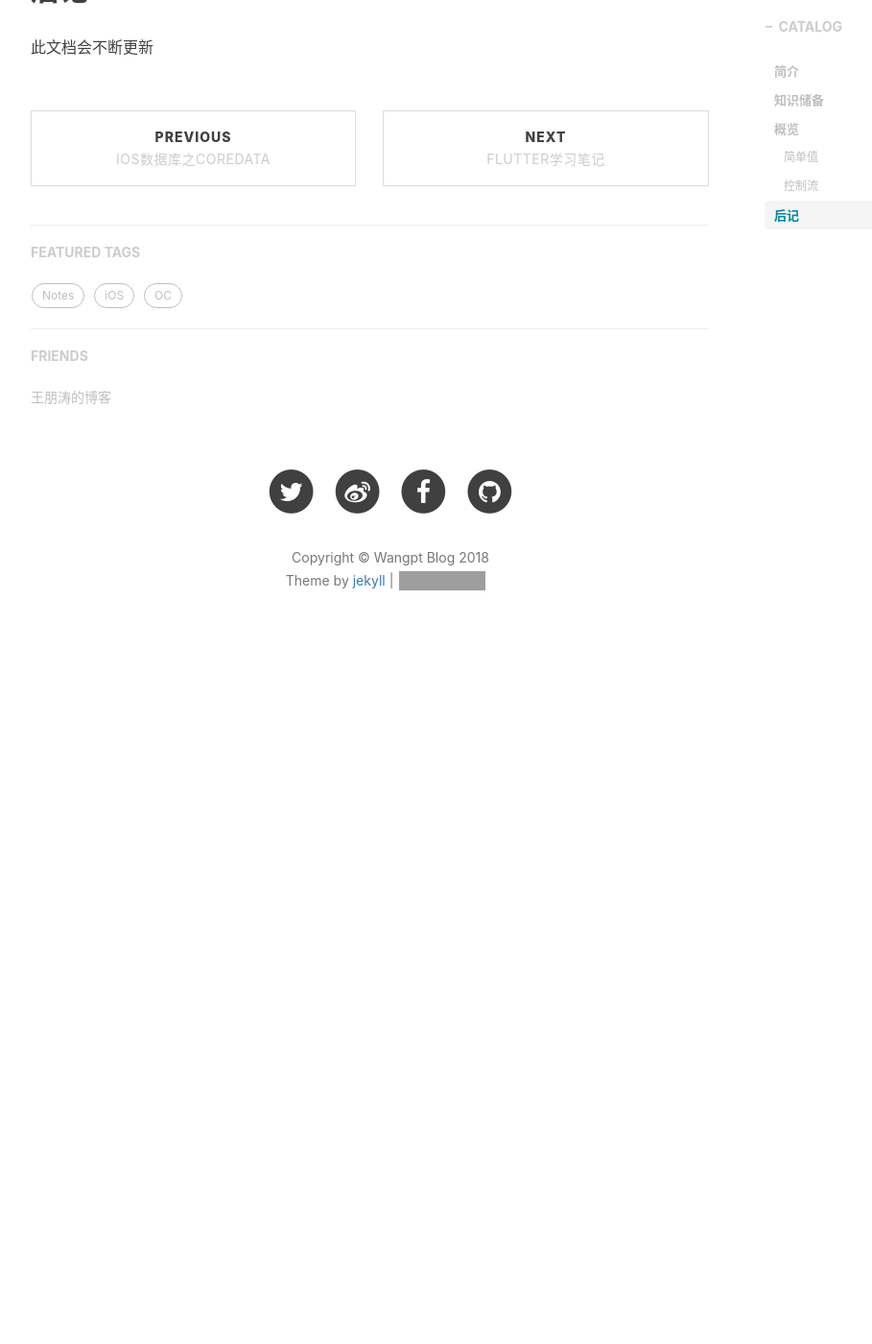
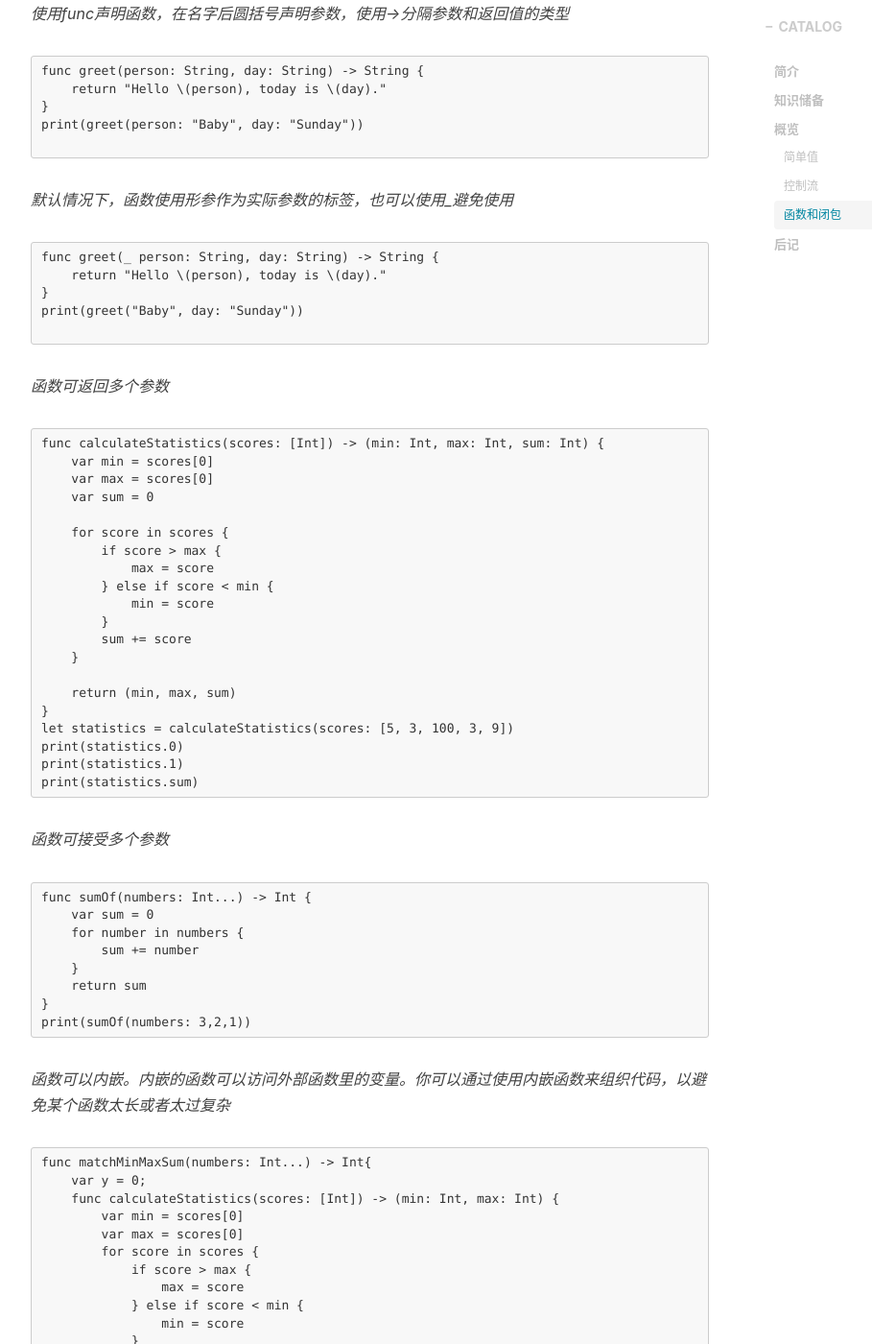
Before and after one commit to wangpt/wangpt.github.io, a Jekyll site: the page built from _posts/2018-09-22-swift-note的.markdown, in a window 1280 px wide and 1400 px high, scrolled down 4283 px. Shown: the whole window at 96% size, without its empty margins (233-1142 px from the left). Built offline with Jekyll 4.4.1, drawn with Linux system fonts in a browser that asks for light colours; nearby versions of some CDN libraries; comment, search, counter and statistics services are not loaded; before the commit the page ends 4992 px from its top, so only the background shows below that; some of the changed text lies outside the part shown; grey boxes are pictures that could not be loaded.

Commit message:
Update _posts/2018-09-22-swift-note的.markdown

````diff
--- a/_posts/2018-09-22-swift-note的.markdown
+++ b/_posts/2018-09-22-swift-note的.markdown
@@ -188,6 +188,107 @@ for i in 0...4 {
 }
 print(more)
 ```
+###### 函数和闭包
+
+*使用func声明函数，在名字后圆括号声明参数，使用->分隔参数和返回值的类型*
+
+```
+func greet(person: String, day: String) -> String {
+    return "Hello \(person), today is \(day)."
+}
+print(greet(person: "Baby", day: "Sunday"))
+
+```
+
+*默认情况下，函数使用形参作为实际参数的标签，也可以使用_避免使用*
+
+```
+func greet(_ person: String, day: String) -> String {
+    return "Hello \(person), today is \(day)."
+}
+print(greet("Baby", day: "Sunday"))
+
+```
+*函数可返回多个参数*
+
+```
+func calculateStatistics(scores: [Int]) -> (min: Int, max: Int, sum: Int) {
+    var min = scores[0]
+    var max = scores[0]
+    var sum = 0
+
+    for score in scores {
+        if score > max {
+            max = score
+        } else if score < min {
+            min = score
+        }
+        sum += score
+    }
+
+    return (min, max, sum)
+}
+let statistics = calculateStatistics(scores: [5, 3, 100, 3, 9])
+print(statistics.0)
+print(statistics.1)
+print(statistics.sum)
+```
+*函数可接受多个参数*
+
+```
+func sumOf(numbers: Int...) -> Int {
+    var sum = 0
+    for number in numbers {
+        sum += number
+    }
+    return sum
+}
+print(sumOf(numbers: 3,2,1))
+```
+*函数可以内嵌。内嵌的函数可以访问外部函数里的变量。你可以通过使用内嵌函数来组织代码，以避免某个函数太长或者太过复杂*
+
+```
+func matchMinMaxSum(numbers: Int...) -> Int{
+    var y = 0;
+    func calculateStatistics(scores: [Int]) -> (min: Int, max: Int) {
+        var min = scores[0]
+        var max = scores[0]
+        for score in scores {
+            if score > max {
+                max = score
+            } else if score < min {
+                min = score
+            }
+        }
+        return (min, max)
+    }
+    let statistics = calculateStatistics(scores: numbers)
+    return statistics.min + statistics.max;
+}
+print(matchMinMaxSum(numbers: 100,30,50,120));
+```
+
+*可以把函数当返回值进行返回*
+
+```
+func makeIncrementer() -> ((Int) -> Int) {
+    func addOne(number: Int) -> Int {
+        return 1 + number
+    }
+    return addOne
+}
+var increment = makeIncrementer()
+print(increment(7))
+
+func number() -> ((Int)->Void) {
+    func twoNumber(num:Int){
+        print(num * 2)
+    }
+    return twoNumber
+}
+let numbers = number()
+numbers(7)
+```
 
 
 ## 后记
````
